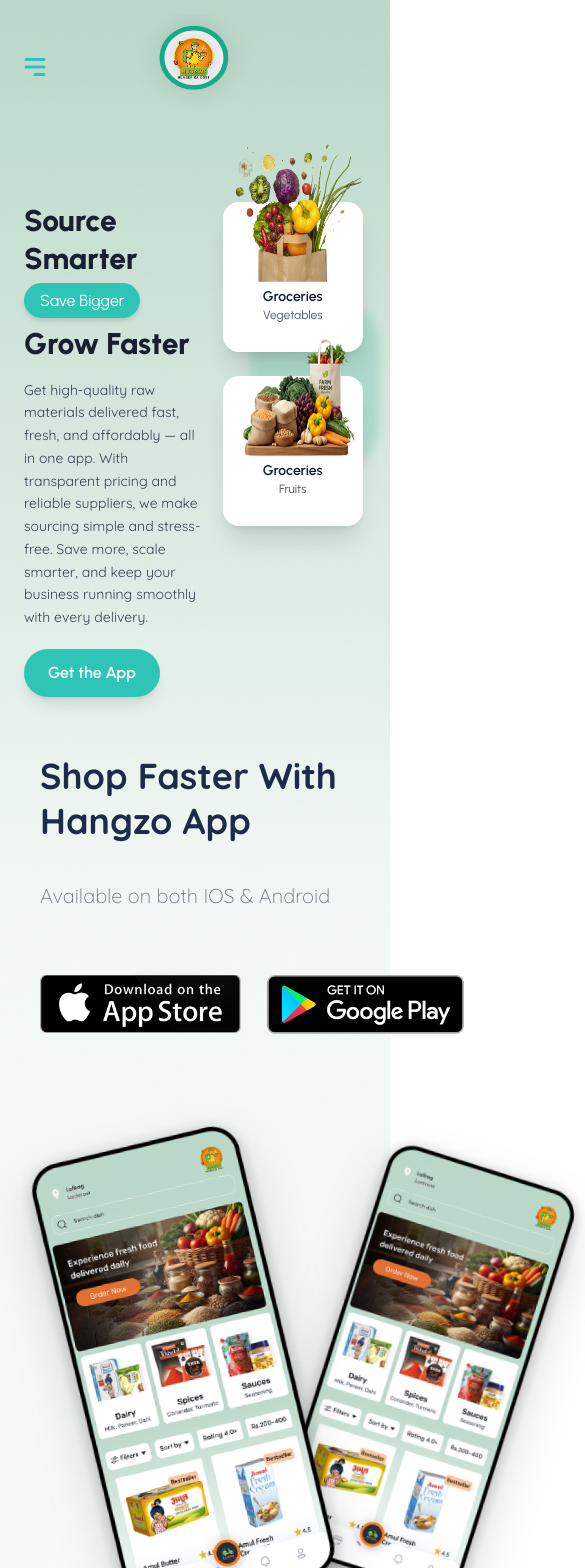
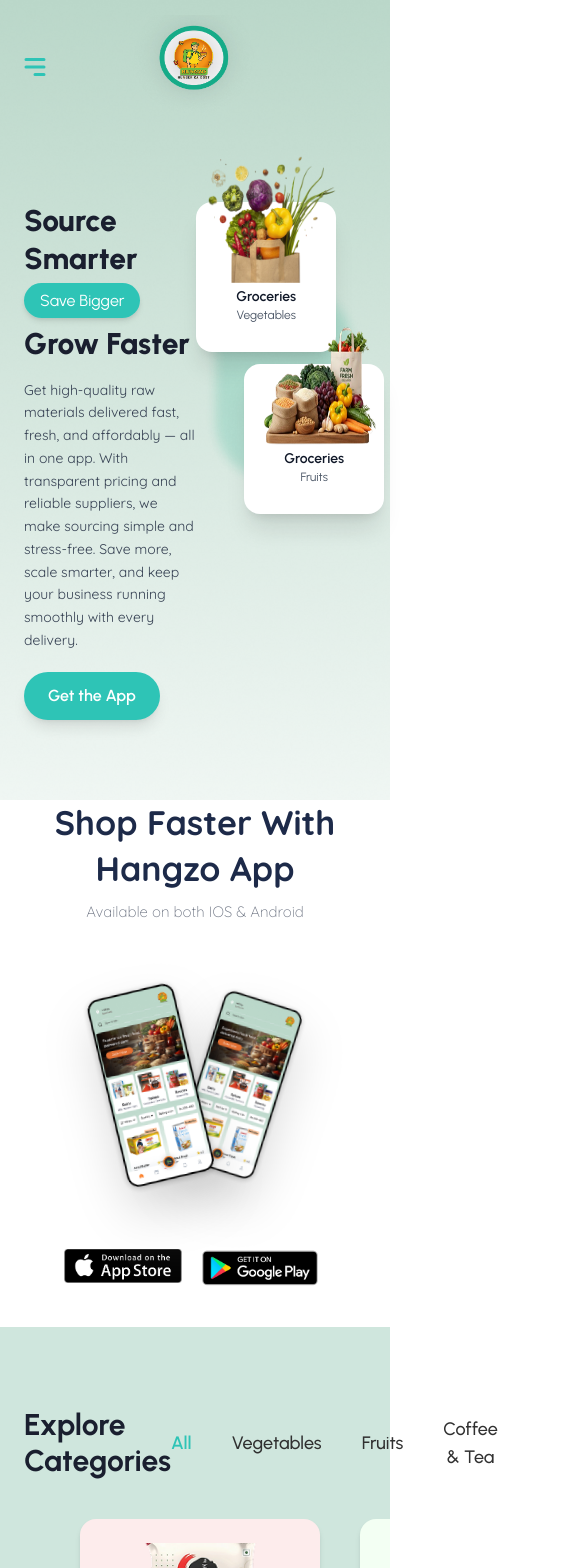
Before and after one commit to hungzofood/hungzo-website, a React (Vite) app: page / in a window 390 px wide. Shown: the top 1568 px of the page, 585 px wide, since content can reach past the window. Built offline with nearby package versions, Linux system fonts and the light colour scheme.

Commit message:
modified:   src/Components/AppDownload.jsx 	modified:   src/Components/ExploreCategories.jsx 	modified:   src/Components/Hero.jsx 	modified:   src/Components/Navbar.jsx 	modified:   src/index.css

```diff
--- a/src/Components/AppDownload.jsx
+++ b/src/Components/AppDownload.jsx
@@ -6,79 +6,69 @@
 
 export default function AppDownload() {
   return (
-    <section className="w-full mt-44 px-10 md:px-20 flex flex-col md:flex-row items-center justify-between">
-
-
-      {/* LEFT SIDE TEXT */}
-
-      <div className="max-w-lg flex flex-col">
-
-        {/* HEADING */}
-        <div>
+    <section className="w-full mt-20 px-6 md:px-20 bg-[#FFFFFF]">
+      <div
+        className="
+          w-full
+          flex flex-col md:flex-row
+          items-center md:items-start
+          justify-between
+          gap-10 md:gap-6
+        "
+      >
+        {/* LEFT TEXT */}
+        <div className="w-full md:w-[55%] lg:w-[60%] flex flex-col md:mt-10 text-center md:text-left">
           <h2
+            className="leading-snug"
             style={{
               fontFamily: "Quicksand, sans-serif",
-              fontSize: "36px",
+              fontSize: "34px",
               fontWeight: 700,
               color: "#1D2A49",
             }}
-            className="leading-tight -mt-30"
           >
-            Shop Faster With <br /> Hangzo App
+            Shop Faster With Hangzo <br className="hidden md:block" /> App
           </h2>
-        </div>
 
-        {/* SEPARATE DIV — Available on Android & iOS */}
-        <div className="mt-2 mb-10">
           <p
+            className="mt-2"
             style={{
               fontFamily: "Quicksand, sans-serif",
-              fontSize: "20px",
+              fontSize: "15px",
               fontWeight: 300,
               color: "#6B7280",
             }}
           >
             Available on both IOS & Android
           </p>
+
+          {/* STORE BUTTONS */}
+
         </div>
 
-  {/* STORE BUTTONS (Independent div) */}
-  <div className="flex gap-3 mt-6">
-
+        {/* RIGHT – PHONES */}
+        <div className="w-full md:w-[45%] lg:w-[50%] flex items-center justify-center relative mt-4 md:mt-20">
           <img
-      src={appstore}
-      alt="App Store"
-      className="h-[58px] w-auto shrink-0 cursor-pointer hover:scale-105 transition object-contain"
+            src={phone1}
+            className="w-[120px] sm:w-[150px] md:w-[260px] lg:w-[300px] rotate-[-8deg] drop-shadow-2xl relative z-10"
           />
 
           <img
-      src={playstore}
-      alt="Google Play"
-      className="h-[65px] w-auto shrink-0 cursor-pointer hover:scale-105 transition object-contain"
-      style={{ marginTop: "-3px" }}
+            src={phone2}
+            className="w-[120px] sm:w-[150px] md:w-[260px] lg:w-[300px] rotate-[8deg] drop-shadow-2xl -ml-8 sm:-ml-10 md:-ml-20"
           />
-
         </div>
-
-</div>
-
-
-
-
-      {/* RIGHT SIDE PHONES */}
-      <div className="relative mt-20 md:mt-0 flex items-center">
+        <div className="flex flex-row justify-center md:justify-start gap-3 mb-10 mt-4">
             <img
-          src={phone1}
-          alt="App Phone 1"
-          className="w-72 md:w-[330px] drop-shadow-2xl rotate-[-8deg] relative z-10"
+              src={appstore}
+              className="h-[34px] md:h-[38px] object-contain"
             />
             <img
-          src={phone2}
-          alt="App Phone 2"
-          className="w-72 md:w-[330px] drop-shadow-2xl rotate-[8deg] -ml-12 md:-ml-20"
+              src={playstore}
+              className="h-[38px] md:h-[42px] object-contain"
             />
           </div>
-
+      </div>
     </section>
   );
 }
--- a/src/Components/ExploreCategories.jsx
+++ b/src/Components/ExploreCategories.jsx
@@ -48,7 +48,7 @@
       {/* --------------------------------------------------------- */}
       {/*  1️⃣  EXPLORE CATEGORIES CONTAINER                        */}
       {/* --------------------------------------------------------- */}
-      <div className="w-full bg-[#CFE6DD] py-20 mt-20">
+      <div className="w-full bg-[#CFE6DD] py-20 ">
         {/* HEADER */}
         <div className="max-w-[1400px] mx-auto px-6 md:px-20 flex items-center justify-between mb-10">
           <h2 className="text-3xl md:text-4xl font-bold text-[#1A1F2F]">
--- a/src/Components/Hero.jsx
+++ b/src/Components/Hero.jsx
@@ -74,16 +74,16 @@
           {/* ⭐ Green pill background */}
           <img
             src={bgPill}
-            className="absolute -top-2.5 -right-5 w-[120%] h-[120%] object-contain pointer-events-none"
+            className="absolute -top-1.5 right-2 w-[120%] h-[120%] object-contain pointer-events-none"
           />
 
           {/* STACKED CARDS LIKE DESKTOP */}
           <div className="relative z-10 w-full">
             {/* VEG CARD — TOP */}
-            <div className="relative w-[140px] mx-auto">
+            <div className="relative w-[140px] -mx-4">
               <img
                 src={vegBag}
-                className="absolute left-1/2 -translate-x-1/2 -top-25 w-[130%] h-[120%] z-20"
+                className="absolute left-1/2 -translate-x-1/2 -top-21 w-full h-[110%] z-20"
               />
               <div className="bg-white rounded-2xl shadow-xl w-full h-[150px] pt-[85px]">
                 <h3 className="text-sm font-semibold text-center text-gray-900">
@@ -94,7 +94,7 @@
             </div>
 
             {/* FRUIT CARD — BOTTOM OVERLAPPING */}
-            <div className="relative w-[140px] mx-auto mt-6">
+            <div className="relative w-[140px] mx-8 mt-3">
               <img
                 src={fruitBag}
                 className="absolute left-1/2 -translate-x-1/2 -top-15 w-[130%] h-full z-10"
--- a/src/Components/Navbar.jsx
+++ b/src/Components/Navbar.jsx
@@ -85,8 +85,8 @@
       ============================ */}
       <div
         className={`
-          fixed top-0 left-0 h-full w-[300px] bg-gradient-to-b from-[#6DA59D] to-[#163C34]
-          z-[999] transform transition-transform duration-300
+          fixed top-0 left-0 h-full w-[300px] bg-linear-to-b from-[#6DA59D] to-[#163C34]
+          z-999 transform transition-transform duration-300
           ${open ? "translate-x-0" : "-translate-x-full"}
           p-6 md:hidden
         `}
@@ -136,7 +136,7 @@
 
       {open && (
         <div
-          className="fixed inset-0 bg-black/30 backdrop-blur-sm z-[998] md:hidden"
+          className="fixed inset-0 bg-black/30 backdrop-blur-sm z-998 md:hidden"
           onClick={() => setOpen(false)}
         ></div>
       )}
--- a/src/index.css
+++ b/src/index.css
@@ -1 +1,4 @@
-@import "tailwindcss"
+@import "tailwindcss";
+.app-download-bg {
+  background-color: #ffffff;
+}
```
Lines whose indentation alone changed are shown as unchanged.
